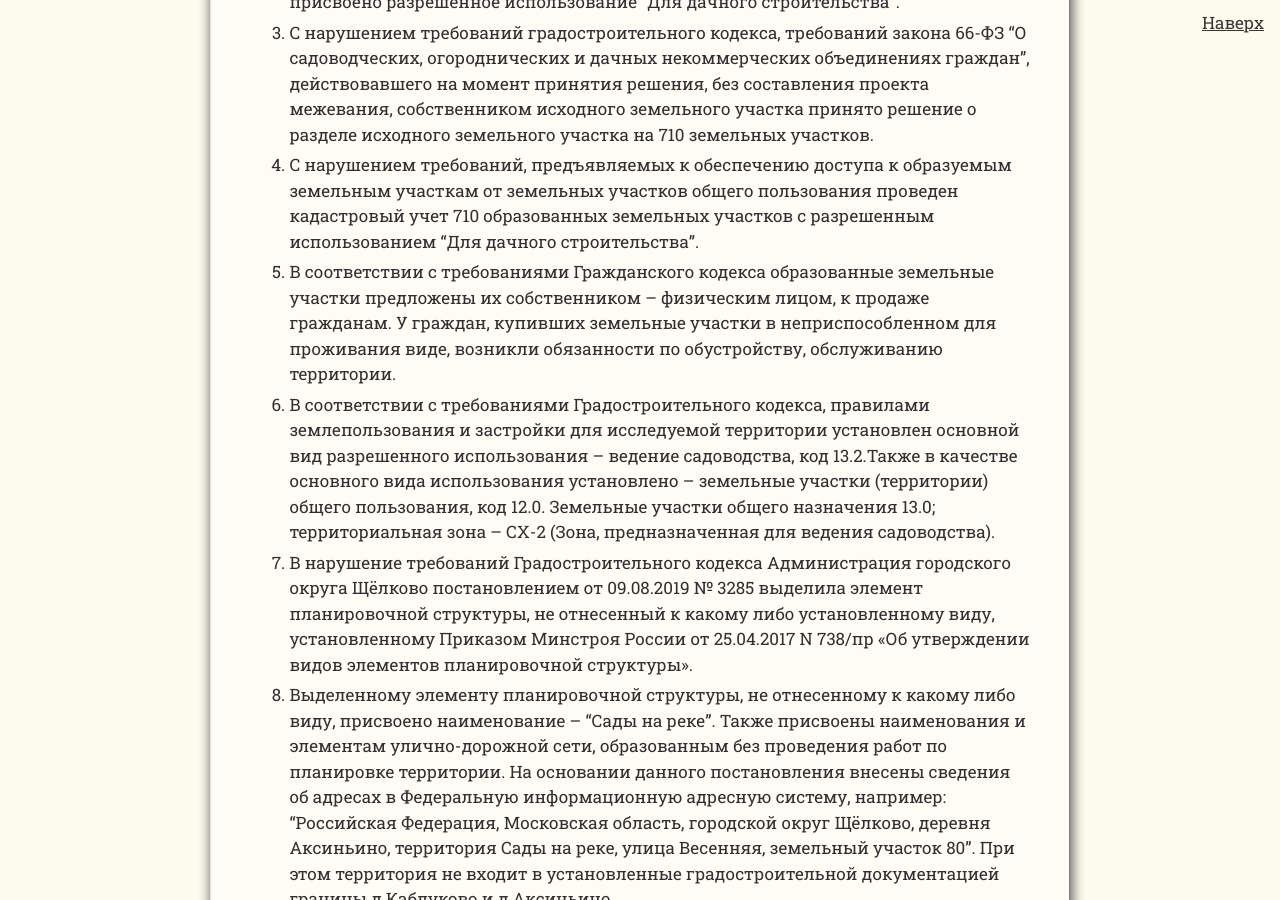
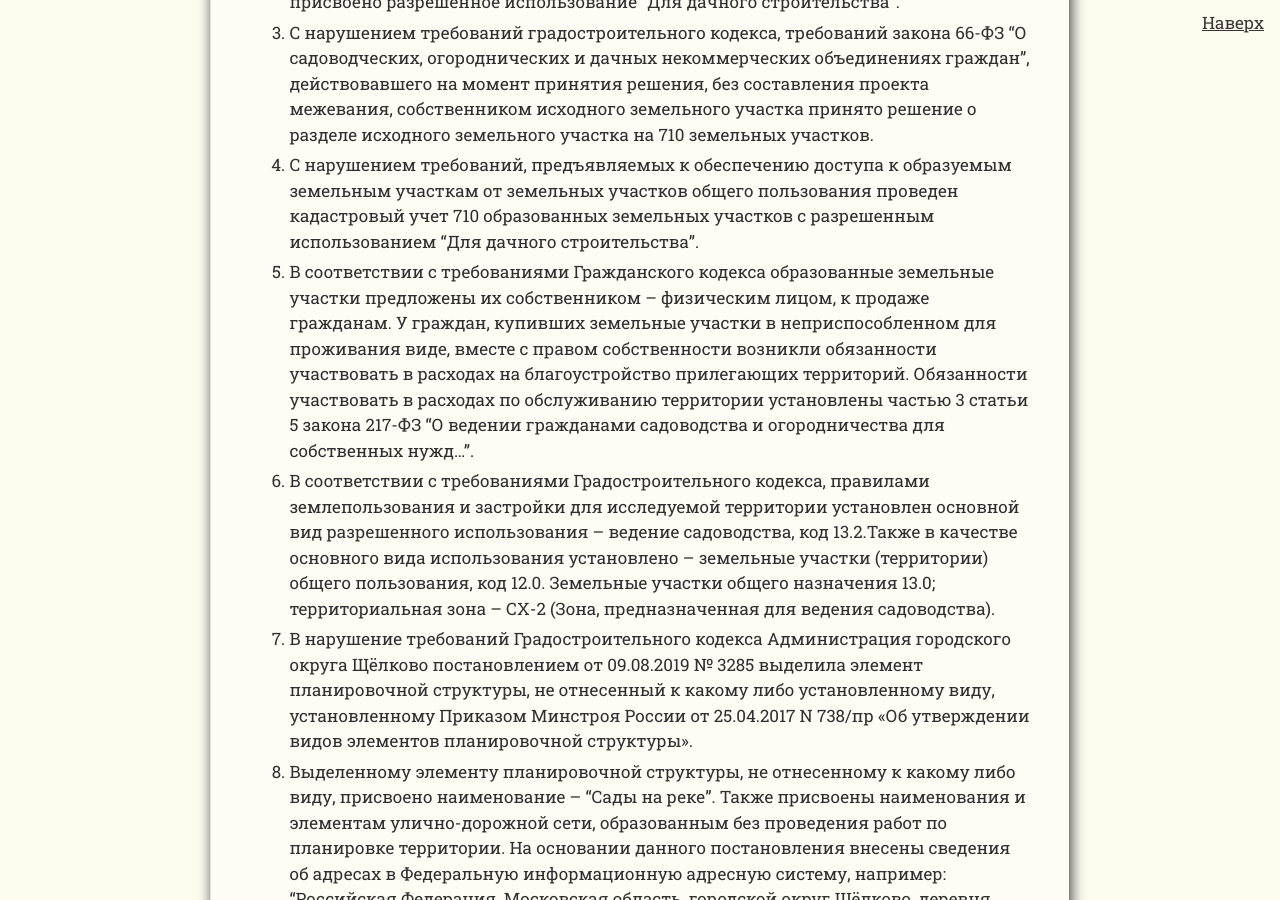
Before and after one commit to SergSi/land-use-art, a Jekyll site: the page built from _posts/2025-02-15-concluzion.md, in a window 1280 px wide and 900 px high, scrolled down 2652 px. Built offline with Jekyll 4.4.1, drawn with Linux system fonts in a browser that asks for light colours; some web fonts are replaced; some of the changed text lies outside the part shown.

Commit message:
Update 2025-02-15-concluzion.md

```diff
--- a/_posts/2025-02-15-concluzion.md
+++ b/_posts/2025-02-15-concluzion.md
@@ -40,7 +40,7 @@ file-1="СадыНаРеке.jpg" caption-1="Рекламный щит у въе
 2. С нарушением требований закона Московской области № 23/96-ОЗ «О регулировании земельных отношений в Московской области» и требований Градостроительного кодекса, без проведения инженерных изысканий, подтверждающих пригодность территории для строительства жилых, дачных или садовых домов, исходному земельному участку органом местного самоуправления присвоено разрешенное использование “Для дачного строительства”.
 3. С нарушением требований градостроительного кодекса, требований закона 66-ФЗ “О садоводческих, огороднических и дачных некоммерческих объединениях граждан”, действовавшего на момент принятия решения, без составления проекта межевания, собственником исходного земельного участка принято решение о разделе исходного земельного участка на 710 земельных участков.
 4. С нарушением требований, предъявляемых к обеспечению доступа к образуемым земельным участкам от земельных участков общего пользования проведен кадастровый учет 710 образованных земельных участков с разрешенным использованием “Для дачного строительства”.
-5. В соответствии с требованиями Гражданского кодекса образованные земельные участки предложены их собственником – физическим лицом, к продаже гражданам. У граждан, купивших земельные участки в неприспособленном для проживания виде, возникли обязанности по обустройству, обслуживанию территории.
+5. В соответствии с требованиями Гражданского кодекса образованные земельные участки предложены их собственником – физическим лицом, к продаже гражданам. У граждан, купивших земельные участки в неприспособленном для проживания виде, вместе с правом собственности возникли обязанности участвовать в расходах на благоустройство прилегающих территорий. Обязанности участвовать в расходах по обслуживанию территории установлены частью 3 статьи 5 закона 217-ФЗ "О ведении гражданами садоводства и огородничества для собственных нужд…".
 6. В соответствии с требованиями Градостроительного кодекса, правилами землепользования и застройки для исследуемой территории установлен основной вид разрешенного использования – ведение садоводства, код 13.2.Также в качестве основного вида использования установлено – земельные участки (территории) общего пользования, код 12.0. Земельные участки общего назначения 13.0; территориальная зона – СХ-2 (Зона, предназначенная для ведения садоводства).
 7. В нарушение требований Градостроительного кодекса Администрация городского округа Щёлково постановлением от 09.08.2019 № 3285 выделила элемент планировочной структуры, не отнесенный к какому либо установленному  виду, установленному Приказом Минстроя России от 25.04.2017 N 738/пр «Об утверждении видов элементов планировочной структуры».
 8. Выделенному элементу планировочной структуры, не отнесенному к какому либо виду, присвоено наименование – “Сады на реке”. Также присвоены наименования и элементам улично-дорожной сети, образованным без проведения работ по планировке территории. На основании данного постановления внесены сведения об адресах в Федеральную информационную адресную систему, например: “Российская Федерация, Московская область, городской округ Щёлково, деревня Аксиньино, территория Сады на реке, улица Весенняя, земельный участок 80”. При этом территория не входит в установленные градостроительной документацией границы д.Каблуково и д.Аксиньино.
@@ -101,7 +101,7 @@ file-1="СадыНаРеке.jpg" caption-1="Рекламный щит у въе
 - Установленные управляющей компанией ограничения на доступ к участкам лиц, не оплачивающих содержании территории, будет урегулирован в досудебном или судебном порядке.
 - Размер средств, получаемой управляющей компанией от владельцев земельных участков будет урегулирован в результате достигнутого соглашения или в судебном порядке.
 - Часть территории, расположенная на возвышенном месте, будет обустроена и застроена. Вопросы взаимодействия собственников земельных участков на данной части территории будут тем или иным способом урегулированы.
-- Подтопляемая часть территории остается неосвоенной и через определенное законом время будет изъята у собственников земельных участков и продана на торгах. Найти покупателя на земельные участки, не пригодные для дачного строительства у собственников земельных участков не получится.
+- Подтопляемая часть территории остается неосвоенной и через определенное законом время будет изъята у собственников земельных участков и продана на торгах. Найти покупателя на земельные участки, не пригодные для дачного строительства, у собственников земельных участков не получится.
 
 Учитывая, что намерения владельцев земельных участков на подтопляемой части территории не позволяют изменить ситуацию, предложения по использованию территории экспертом не выдвигаются.
 
```
